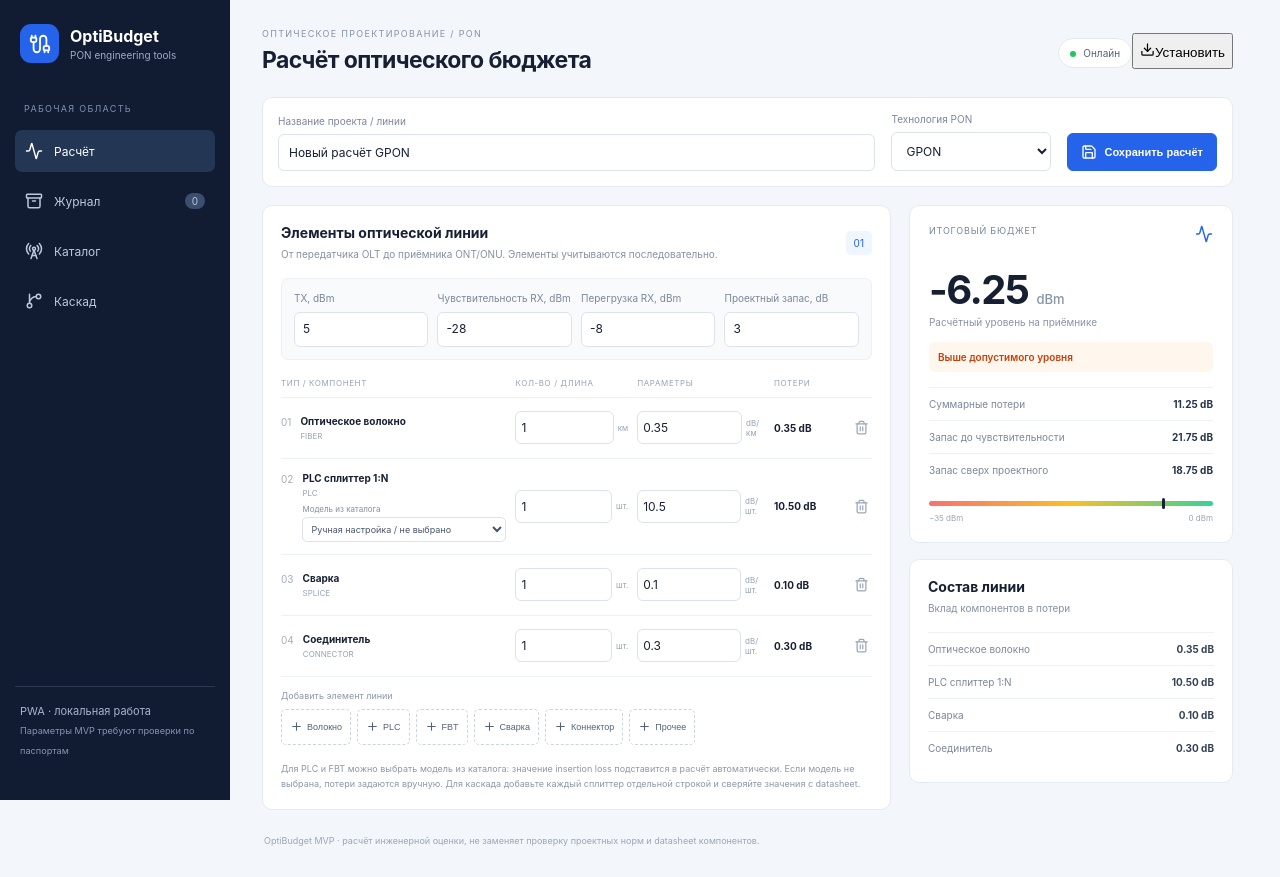
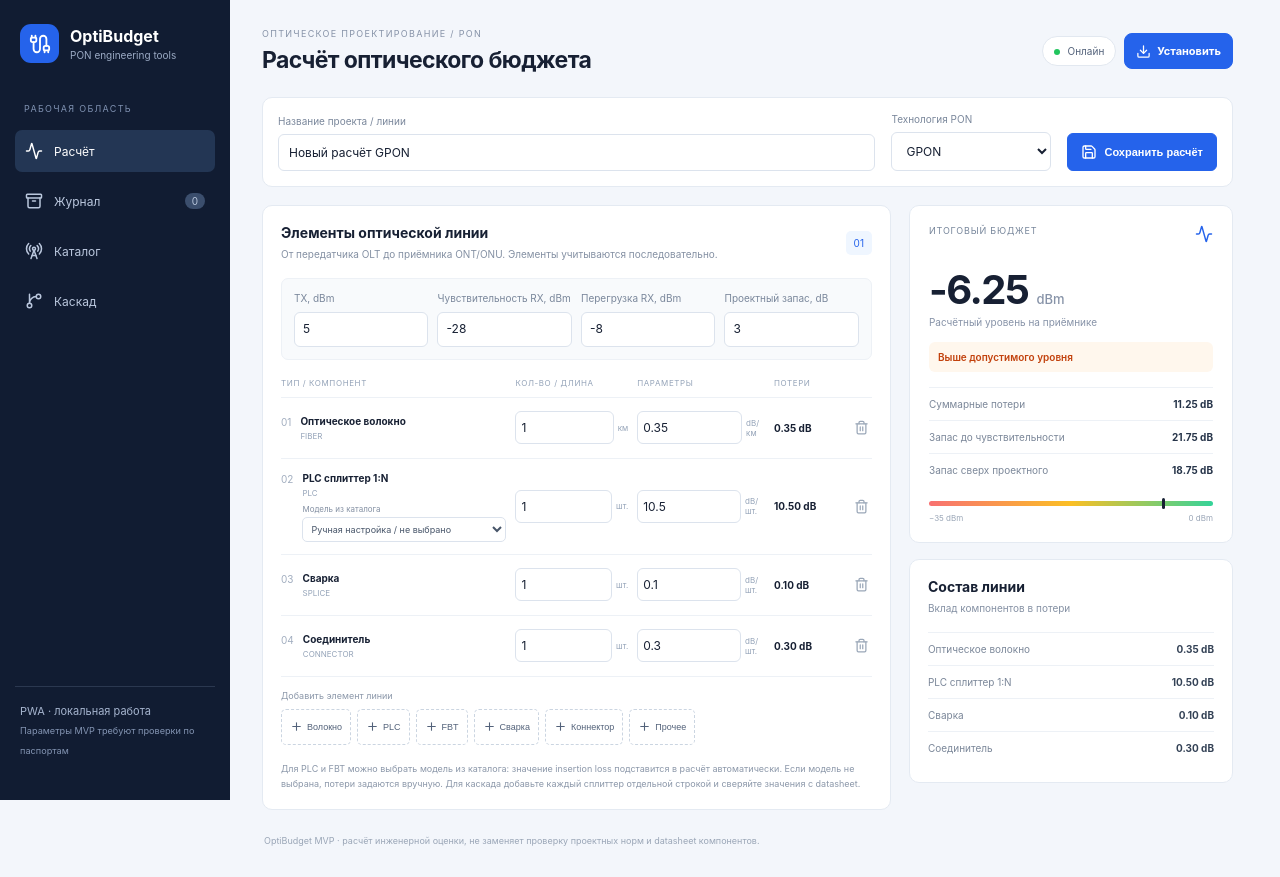
Before and after one commit to drycov/optibudget, a React (Vite) app: page / in a window 1280 px wide. Built offline with nearby package versions, Linux system fonts and the light colour scheme.

Commit message:
Style PWA installation controls

```diff
--- a/src/style.css
+++ b/src/style.css
@@ -106,3 +106,11 @@ input,select,textarea{scroll-margin-bottom:100px}
  .nav-item,.nav-item.active{position:relative}
  .count{top:2px;right:calc(50% - 24px);transform:none}
 }
+
+.header-actions{display:flex;align-items:center;gap:8px;flex:none}
+.install-action{display:inline-flex;align-items:center;justify-content:center;gap:6px;min-height:36px;border:1px solid #2563eb;border-radius:8px;background:#2563eb;color:#fff;padding:8px 11px;font:inherit;font-size:11px;font-weight:650;cursor:pointer}
+.install-action:hover{background:#1d4ed8}
+.offline-state{color:#b45309;background:#fffbeb;border-color:#fde68a}
+.offline-state i{background:#f59e0b}
+@media(max-width:760px){.header-actions{gap:6px}.install-action{min-height:38px;padding:7px 9px;font-size:11px;border-radius:8px}.install-action svg{width:15px;height:15px}.topbar{align-items:flex-start}.offline{display:inline-flex;align-items:center;justify-content:center}}
+@media(max-width:380px){.install-action{padding:7px}.install-action span{font-size:10px}}
```
